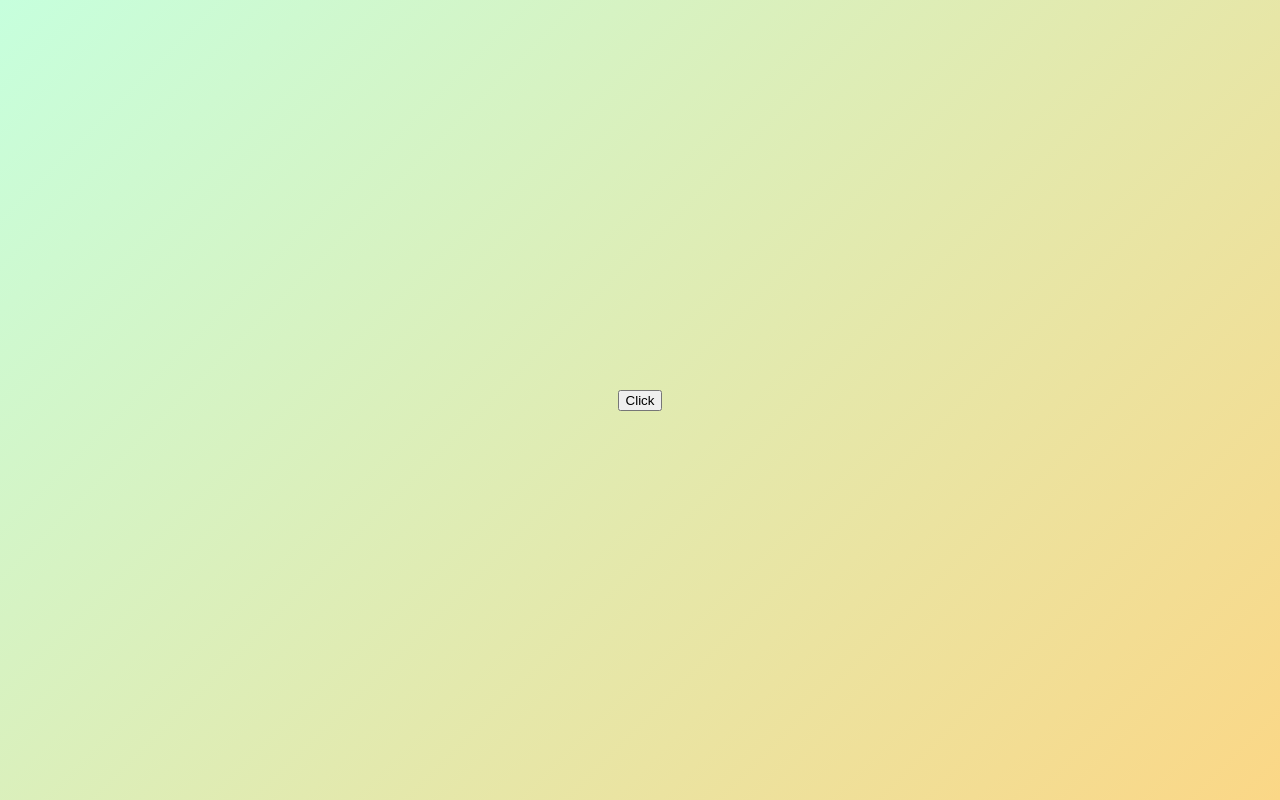
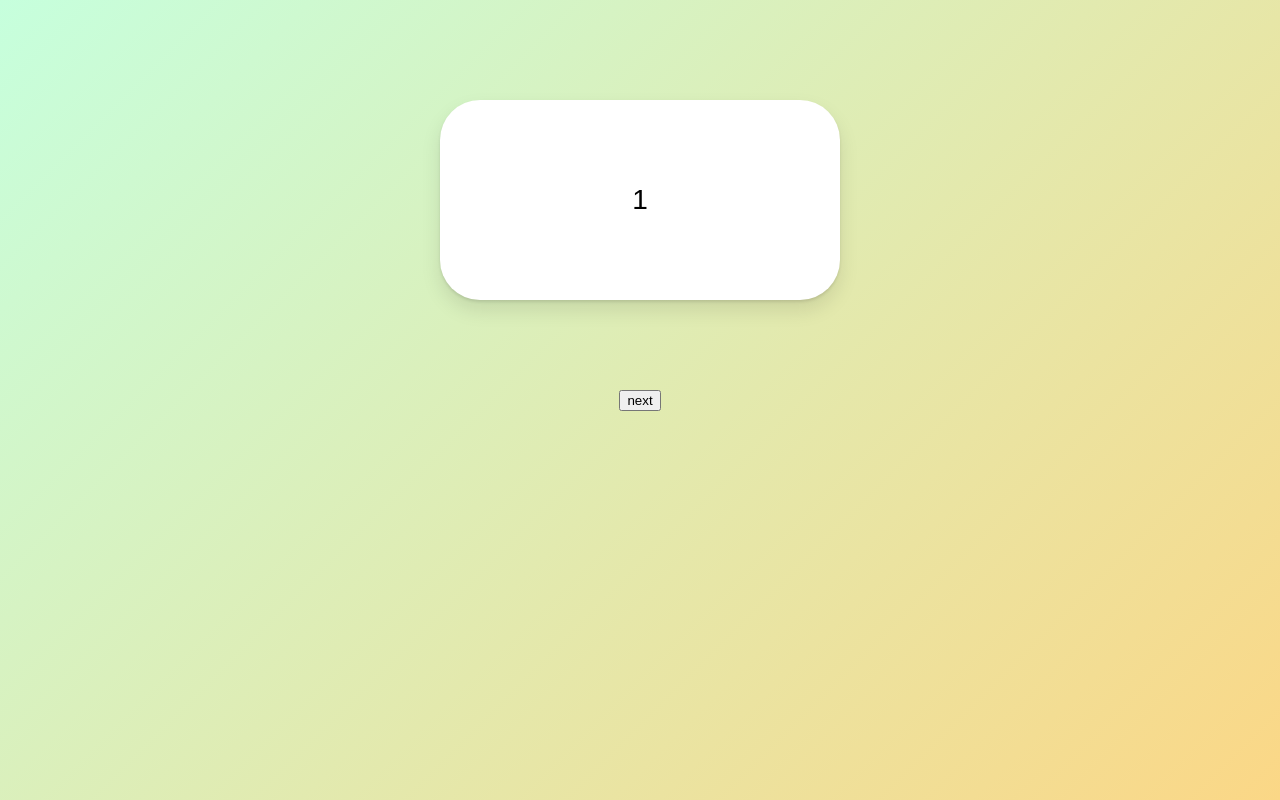
Before and after one commit to jw1011/framer-animation, a React (Create React App) app: page / in a window 1280 px wide. Built offline with nearby package versions, Linux system fonts and the light colour scheme.

Commit message:
added slider next button

```diff
--- a/src/App.tsx
+++ b/src/App.tsx
@@ -9,40 +9,68 @@
   justify-content: center;
   align-items: center;
   background: linear-gradient(135deg, rgb(198, 255, 221), rgb(251, 215, 134));
+  flex-direction: column;
 `;
 
 const Box = styled(motion.div)`
-  width: 300px;
-  height: 150px;
-  border-radius: 20px;
-  background-color: white;
   position: absolute;
   top: 100px;
+  width: 400px;
+  height: 200px;
+  border-radius: 40px;
+  background-color: white;
+  display: flex;
+  justify-content: center;
+  align-items: center;
+  font-size: 28px;
   box-shadow: 0 2px 3px rgba(0, 0, 0, 0.1), 0 10px 20px rgba(0, 0, 0, 0.1);
 `;
 
-const boxVariants = {
-  initial: { opacity: 0, scale: 0 },
-  visible: { opacity: 1, scale: 1, rotateZ: 360 },
-  leaving: { opacity: 0, scale: 0, y: 20 },
+const box = {
+  invisible: {
+    x: 500,
+    opacity: 0,
+    scale: 0,
+  },
+  visible: {
+    x: 0,
+    opacity: 1,
+    scale: 1,
+    transition: {
+      duration: 1,
+    },
+  },
+  exit: {
+    x: -500,
+    opacity: 0,
+    scale: 0,
+    transition: {
+      duration: 1,
+    },
+  },
 };
 
 function App() {
-  const [showing, setShowing] = useState(false);
-  const toggleShowing = () => setShowing((prev) => !prev);
+  const [visible, setVisible] = useState(1);
+  const nextPlease = () => setVisible((prev) => (prev === 10 ? 10 : prev + 1));
   return (
     <Wrapper>
-      <button onClick={toggleShowing}>Click</button>
       <AnimatePresence>
-        {showing ? (
-          <Box
-            variants={boxVariants}
-            initial="initial"
-            animate="visible"
-            exit="leaving"
-          />
-        ) : null}
+        {[1, 2, 3, 4, 5, 6, 7, 8, 9, 10].map((i) =>
+          i === visible ? (
+            <Box
+              variants={box}
+              initial="invisible"
+              animate="visible"
+              exit="exit"
+              key={i}
+            >
+              {i}
+            </Box>
+          ) : null
+        )}
       </AnimatePresence>
+      <button onClick={nextPlease}>next</button>
     </Wrapper>
   );
 }
```
